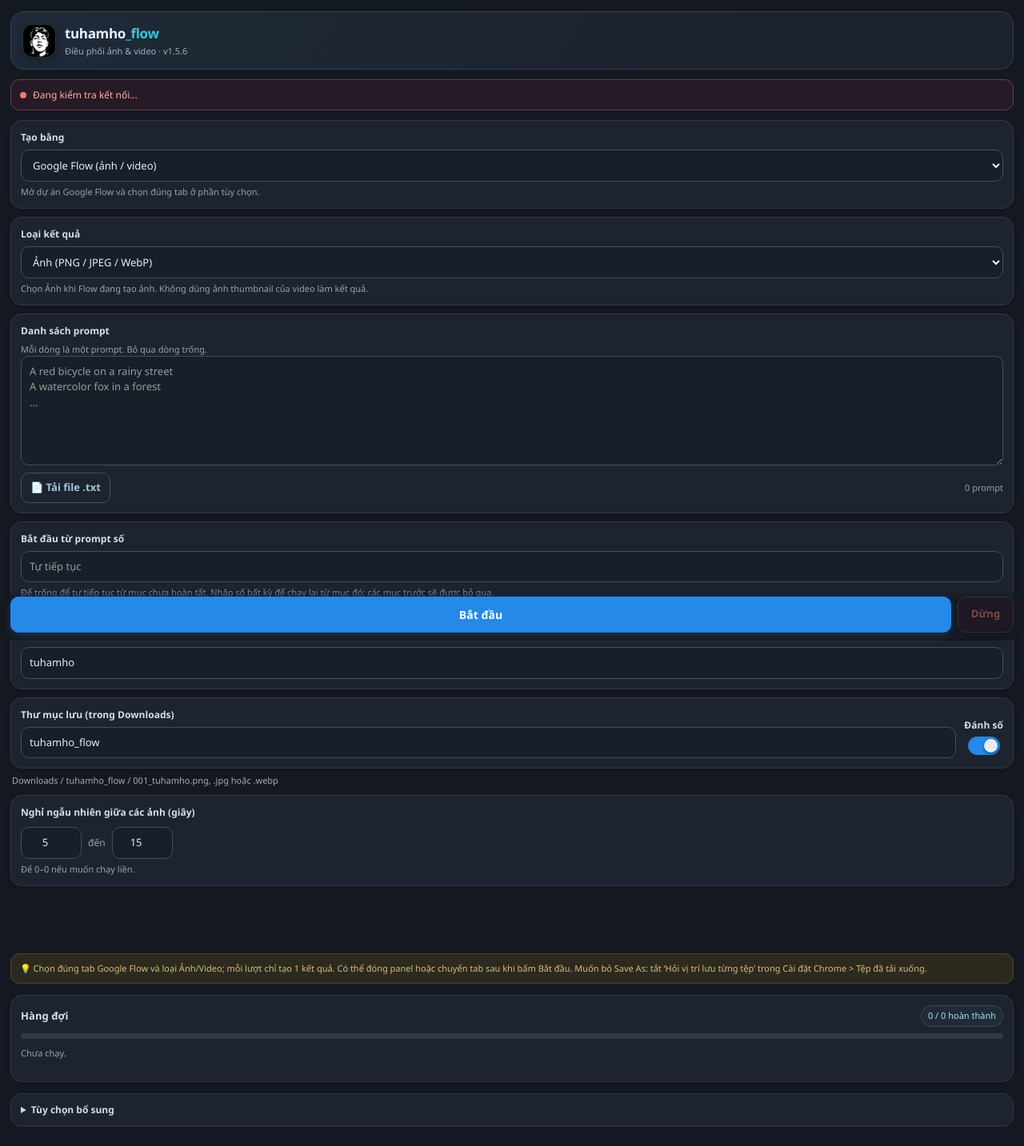
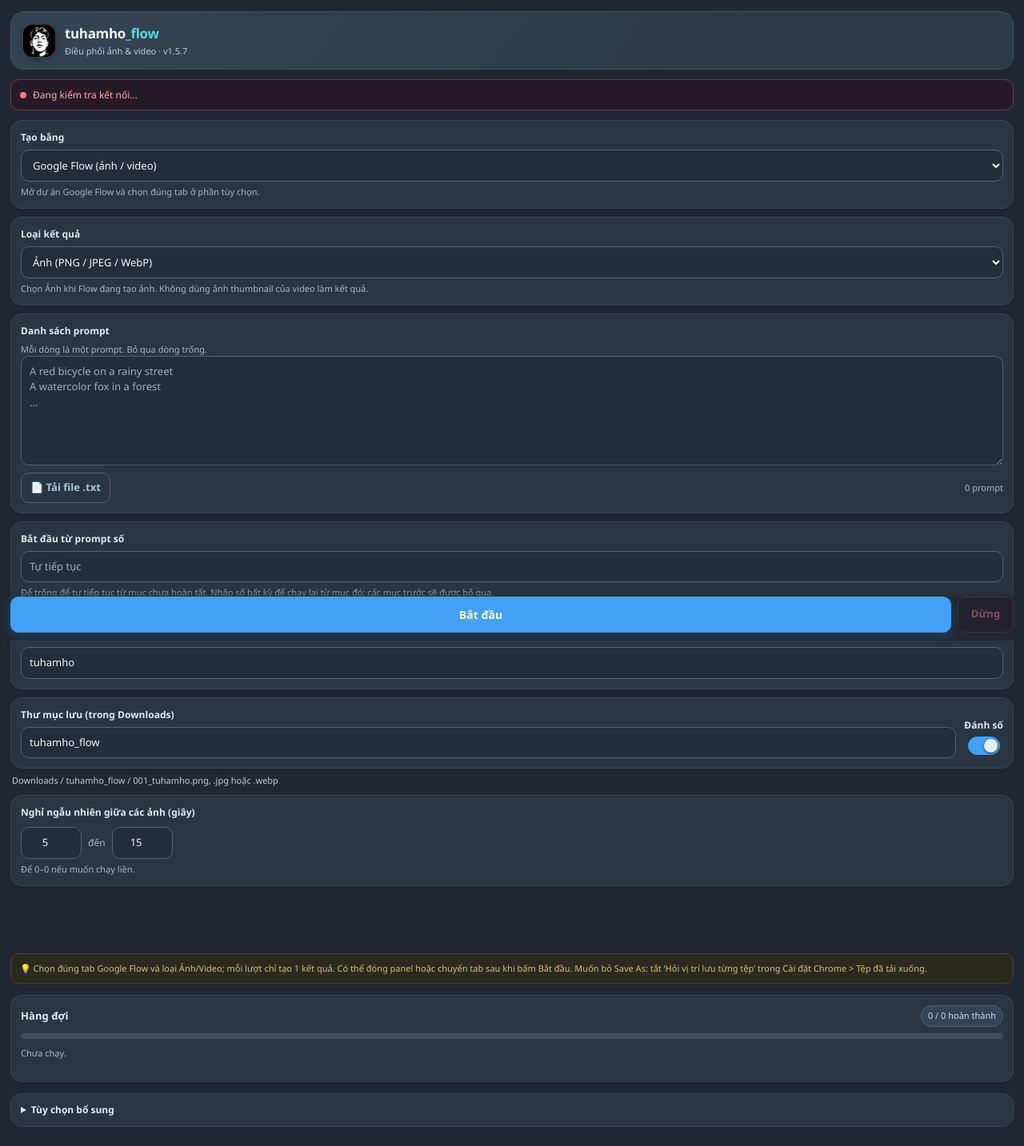
Before and after one commit to tuhamho/tuhamho_flow, a browser extension: page sidepanel.html in a window 1280 px wide. Shown: the whole page at 80% size. Drawn offline with Linux system fonts and the light colour scheme.

Commit message:
Brighten charcoal cyan theme

```diff
--- a/sidepanel.css
+++ b/sidepanel.css
@@ -1,17 +1,17 @@
 :root {
   color-scheme: dark;
-  --page: #141820;
-  --surface: #1d2430;
-  --surface-soft: #181f2a;
-  --ink: #e8edf5;
-  --muted: #96a1b0;
-  --line: #303946;
-  --line-strong: #414e60;
-  --brand: #2589e8;
-  --brand-dark: #1d6fc2;
-  --brand-soft: #1b3047;
-  --blue: #35c6d8;
-  --blue-soft: #18323b;
+  --page: #202833;
+  --surface: #2b3542;
+  --surface-soft: #242e3a;
+  --ink: #f0f4f9;
+  --muted: #aab5c3;
+  --line: #3b4857;
+  --line-strong: #536273;
+  --brand: #42a0f5;
+  --brand-dark: #2780d2;
+  --brand-soft: #263d54;
+  --blue: #55d6e5;
+  --blue-soft: #25434b;
   --red: #f07878;
   --red-soft: #301e2b;
   --amber: #e4b957;
@@ -34,9 +34,9 @@
 .head {
   margin: 0 0 12px;
   padding: 14px;
-  border: 1px solid #34404e;
+  border: 1px solid #43515f;
   border-radius: 17px;
-  background: linear-gradient(125deg, #202a38 0%, #1b222d 72%);
+  background: linear-gradient(125deg, #354454 0%, #2d3947 72%);
 }
 .brand { display: flex; align-items: center; gap: 11px; }
 .logo {
@@ -45,14 +45,14 @@
   height: 42px;
   flex: 0 0 auto;
   object-fit: cover;
-  border: 1px solid rgba(53, 198, 216, .24);
+  border: 1px solid rgba(85, 214, 229, .28);
   border-radius: 13px;
   background: #111;
   box-shadow: 0 3px 12px rgba(0, 0, 0, .24);
 }
-.head h1 { margin: 0; color: #e8f2ff; font-size: 17px; font-weight: 750; letter-spacing: -.35px; }
+.head h1 { margin: 0; color: #f2f7fd; font-size: 17px; font-weight: 750; letter-spacing: -.35px; }
 .head h1 .accent { color: var(--blue); }
-.ver { display: block; margin-top: 1px; color: #a0adbc; font-size: 11px; }
+.ver { display: block; margin-top: 1px; color: #becada; font-size: 11px; }
 
 .conn {
   display: flex;
@@ -63,13 +63,13 @@
   padding: 8px 11px;
   border: 1px solid var(--line);
   border-radius: 11px;
-  color: #b3bdca;
+  color: #c4ceda;
   background: var(--surface);
   font-size: 12px;
   transition: background .2s, border-color .2s;
 }
 .conn .dot { width: 8px; height: 8px; flex: 0 0 auto; border-radius: 50%; background: #9aa9a2; }
-.conn--on { border-color: #2d6d94; color: #9be7ef; background: #182a34; }
+.conn--on { border-color: #438a9b; color: #b2f0f4; background: #263d45; }
 .conn--on .dot { background: #55b4ff; }
 .conn--off { border-color: #69404b; color: #ffaaa5; background: #271a27; }
 .conn--off .dot { background: #f07878; }
@@ -83,7 +83,7 @@
   background: var(--surface);
   box-shadow: 0 2px 5px rgba(0, 0, 0, .12);
 }
-.lbl { display: block; margin: 0 0 6px; color: #d6dee9; font-size: 12px; font-weight: 700; letter-spacing: .04px; }
+.lbl { display: block; margin: 0 0 6px; color: #e0e8f1; font-size: 12px; font-weight: 700; letter-spacing: .04px; }
 .hint { margin: 5px 0 0; color: var(--muted); font-size: 11px; line-height: 1.45; }
 select, textarea, input[type="text"], input[type="number"] {
   width: 100%;
@@ -99,29 +99,29 @@
 }
 select { cursor: pointer; }
 textarea { display: block; min-height: 132px; resize: vertical; line-height: 1.5; }
-textarea::placeholder, input::placeholder { color: #91a099; opacity: 1; }
+textarea::placeholder, input::placeholder { color: #a1adbb; opacity: 1; }
 select:focus, textarea:focus, input:focus {
   border-color: var(--blue);
-  background: #1b2633;
-  box-shadow: 0 0 0 3px rgba(53, 198, 216, .15);
+  background: #303e4d;
+  box-shadow: 0 0 0 3px rgba(85, 214, 229, .16);
 }
 fieldset:disabled select, fieldset:disabled textarea, fieldset:disabled input { opacity: .7; }
 
 .row { display: flex; align-items: center; gap: 8px; margin-top: 9px; }
-.count { margin-left: auto; color: #96a1b0; font-size: 11px; font-variant-numeric: tabular-nums; white-space: nowrap; }
+.count { margin-left: auto; color: #aab5c3; font-size: 11px; font-variant-numeric: tabular-nums; white-space: nowrap; }
 .grid2 { display: grid; grid-template-columns: minmax(0, 1fr) auto; align-items: end; gap: 10px; }
 .grid2 > div { min-width: 0; }
 .serial { display: flex; flex-direction: column; align-items: center; gap: 5px; padding-bottom: 4px; }
 .serial .lbl { margin: 0; text-align: center; white-space: nowrap; }
 .switch { position: relative; display: inline-block; width: 40px; height: 23px; }
 .switch input { position: absolute; width: 1px; height: 1px; opacity: 0; }
-.slider { position: absolute; inset: 0; border: 1px solid #475362; border-radius: 999px; background: #303945; cursor: pointer; transition: .2s; }
+.slider { position: absolute; inset: 0; border: 1px solid #596777; border-radius: 999px; background: #414d5a; cursor: pointer; transition: .2s; }
 .slider::before { position: absolute; top: 2px; left: 2px; width: 17px; height: 17px; border-radius: 50%; background: #e7edf5; box-shadow: 0 1px 3px #050a12aa; content: ""; transition: .2s; }
 .switch input:checked + .slider { border-color: var(--brand); background: var(--brand); }
 .switch input:checked + .slider::before { transform: translateX(17px); }
 .switch input:focus-visible + .slider { outline: 3px solid var(--blue); outline-offset: 2px; }
 .switch input:disabled + .slider { cursor: default; opacity: .55; }
-.folder-note { margin: -3px 2px 10px; overflow-wrap: anywhere; color: #a0adbc; }
+.folder-note { margin: -3px 2px 10px; overflow-wrap: anywhere; color: #becada; }
 .delays { gap: 8px; }
 .delays input { width: 76px; text-align: center; }
 .delays span { color: var(--muted); font-size: 12px; }
@@ -131,14 +131,14 @@
   padding: 8px 11px;
   border: 1px solid var(--line-strong);
   border-radius: 10px;
-  color: #cbd5e2;
-  background: #242d39;
+  color: #e0e8f1;
+  background: #354151;
   font: inherit;
   font-weight: 650;
   cursor: pointer;
   transition: background .15s, border-color .15s, transform .12s, opacity .15s;
 }
-.btn:hover:not(:disabled) { border-color: #52677e; background: #2a3645; }
+.btn:hover:not(:disabled) { border-color: #6c8198; background: #3b4a5b; }
 .btn:active:not(:disabled) { transform: translateY(1px); }
 .btn:disabled { cursor: not-allowed; opacity: .48; }
 .btn--ghost { color: #a8c4d8; background: transparent; }
@@ -148,7 +148,7 @@
   border-color: var(--brand);
   color: #fff;
   background: var(--brand);
-  box-shadow: 0 4px 12px rgba(37, 137, 232, .23);
+  box-shadow: 0 4px 14px rgba(42, 132, 220, .3);
   font-size: 14px;
 }
 .btn--primary:hover:not(:disabled) { border-color: var(--brand-dark); color: #fff; background: var(--brand-dark); }
@@ -162,7 +162,7 @@
   gap: 8px;
   margin: 0 -2px 10px;
   padding: 9px 2px 10px;
-  background: linear-gradient(180deg, rgba(11,18,32,0), var(--page) 24%);
+  background: linear-gradient(180deg, rgba(32,40,51,0), var(--page) 24%);
 }
 
 .tip {
@@ -178,32 +178,32 @@
 
 .qhead { display: flex; align-items: center; justify-content: space-between; gap: 8px; margin-bottom: 8px; }
 .qhead .lbl { margin: 0; font-size: 13px; }
-.qhead .count { padding: 4px 8px; border: 1px solid #3a4b5e; border-radius: 999px; color: #a9dff1; background: #202b37; }
-progress { display: block; width: 100%; height: 7px; margin: 0 0 10px; overflow: hidden; border: 0; border-radius: 999px; appearance: none; background: #303945; }
-progress::-webkit-progress-bar { border-radius: 999px; background: #303945; }
-progress::-webkit-progress-value { border-radius: 999px; background: linear-gradient(90deg, #2589e8, #35c6d8); transition: width .25s; }
+.qhead .count { padding: 4px 8px; border: 1px solid #526375; border-radius: 999px; color: #c0e8f1; background: #354352; }
+progress { display: block; width: 100%; height: 7px; margin: 0 0 10px; overflow: hidden; border: 0; border-radius: 999px; appearance: none; background: #414d5a; }
+progress::-webkit-progress-bar { border-radius: 999px; background: #414d5a; }
+progress::-webkit-progress-value { border-radius: 999px; background: linear-gradient(90deg, #42a0f5, #55d6e5); transition: width .25s; }
 #status { min-height: 18px; margin: 0 0 9px; color: var(--muted); font-size: 11px; line-height: 1.45; overflow-wrap: anywhere; }
 #error { margin: 8px 0 10px; padding: 10px; border: 1px solid #69404b; border-radius: 11px; color: #ffaaa5; background: var(--red-soft); font-size: 12px; line-height: 1.5; overflow-wrap: anywhere; }
-.current { max-height: 100px; overflow: auto; padding: 8px 10px; border-left: 3px solid var(--blue); border-radius: 0 9px 9px 0; color: #b2c4d5; background: #1b2732; font-size: 11px; line-height: 1.5; overflow-wrap: anywhere; }
+.current { max-height: 100px; overflow: auto; padding: 8px 10px; border-left: 3px solid var(--blue); border-radius: 0 9px 9px 0; color: #d0dce9; background: #303d49; font-size: 11px; line-height: 1.5; overflow-wrap: anywhere; }
 .queue { display: flex; max-height: 360px; flex-direction: column; gap: 7px; overflow: auto; margin: 0; padding: 2px; list-style: none; }
 .qitem { padding: 9px 10px; border: 1px solid var(--line); border-radius: 11px; background: var(--surface); transition: border-color .15s, background .15s; }
 .qitem:hover { border-color: #3e5a78; }
-.qitem.done { border-color: #31556e; background: #1a2934; }
-.qitem.generating { border-color: #2589e8; background: #1b2c3d; }
+.qitem.done { border-color: #487486; background: #2b3c47; }
+.qitem.generating { border-color: #42a0f5; background: #304357; }
 .qitem.error, .qitem.timeout { border-color: #69404b; background: #271a27; }
-.qitem .num { min-width: 23px; color: #96a1b0; font-variant-numeric: tabular-nums; text-align: right; }
+.qitem .num { min-width: 23px; color: #aab5c3; font-variant-numeric: tabular-nums; text-align: right; }
 .item-head { display: flex; align-items: center; gap: 8px; }
-.qitem .txt { min-width: 0; flex: 1; overflow: hidden; color: #d5dce6; font-size: 12px; text-overflow: ellipsis; white-space: nowrap; }
-.tag { flex: 0 0 auto; padding: 3px 7px; border-radius: 999px; color: #a6b1bf; background: #303946; font-size: 9px; font-weight: 750; letter-spacing: .15px; text-transform: uppercase; white-space: nowrap; }
-.tag.pending, .tag.stopped { color: #a6b1bf; background: #303946; }
-.tag.typing, .tag.generating, .tag.downloading { color: #a9dff3; background: #1d3b4b; }
-.tag.done { color: #a9dff3; background: #1d3b4b; }
+.qitem .txt { min-width: 0; flex: 1; overflow: hidden; color: #e0e8f1; font-size: 12px; text-overflow: ellipsis; white-space: nowrap; }
+.tag { flex: 0 0 auto; padding: 3px 7px; border-radius: 999px; color: #bec8d4; background: #414c59; font-size: 9px; font-weight: 750; letter-spacing: .15px; text-transform: uppercase; white-space: nowrap; }
+.tag.pending, .tag.stopped { color: #bec8d4; background: #414c59; }
+.tag.typing, .tag.generating, .tag.downloading { color: #c0edf3; background: #34515f; }
+.tag.done { color: #c0edf3; background: #34515f; }
 .tag.skipped { color: #b2c5df; background: #303a49; }
 .tag.error, .tag.timeout { color: #ffaaa5; background: #512b36; }
-.detail { margin: 5px 0 0 31px; color: #9daaba; font-size: 11px; line-height: 1.45; overflow-wrap: anywhere; }
+.detail { margin: 5px 0 0 31px; color: #bac5d1; font-size: 11px; line-height: 1.45; overflow-wrap: anywhere; }
 
-.extra { margin-top: 14px; padding: 11px 12px; border: 1px solid var(--line); border-radius: var(--radius); color: #96a1b0; background: var(--surface); font-size: 11px; }
-.extra summary { color: #d0dae6; font-size: 12px; font-weight: 700; cursor: pointer; }
+.extra { margin-top: 14px; padding: 11px 12px; border: 1px solid var(--line); border-radius: var(--radius); color: #aab5c3; background: var(--surface); font-size: 11px; }
+.extra summary { color: #e0e8f1; font-size: 12px; font-weight: 700; cursor: pointer; }
 .extra[open] summary { margin-bottom: 9px; }
 .extra .lbl { margin-top: 12px; }
 .extra select { min-width: 0; flex: 1; width: 100%; }
--- a/sidepanel.html
+++ b/sidepanel.html
@@ -7,7 +7,7 @@
   <link rel="stylesheet" href="sidepanel.css">
 </head>
 <body>
-  <header class="head"><div class="brand"><img class="logo" src="icons/icon48.png" alt=""><div><h1>tuhamho<span class="accent">_flow</span></h1><span class="ver">Điều phối ảnh &amp; video · v1.5.6</span></div></div></header>
+  <header class="head"><div class="brand"><img class="logo" src="icons/icon48.png" alt=""><div><h1>tuhamho<span class="accent">_flow</span></h1><span class="ver">Điều phối ảnh &amp; video · v1.5.7</span></div></div></header>
   <div id="conn" class="conn conn--off"><span class="dot" aria-hidden="true"></span><span id="connection" role="status">Đang kiểm tra kết nối…</span></div>
   <form id="settings">
     <fieldset id="fields" disabled>
```
Also changed, not shown: manifest.json.
